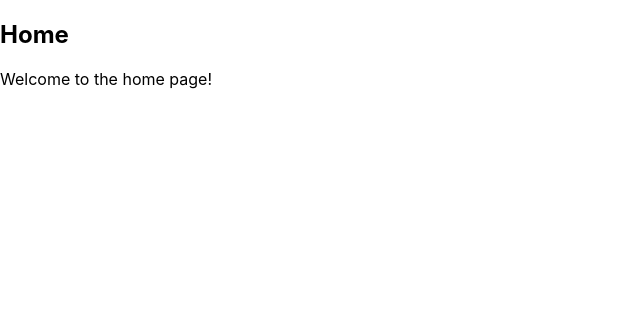
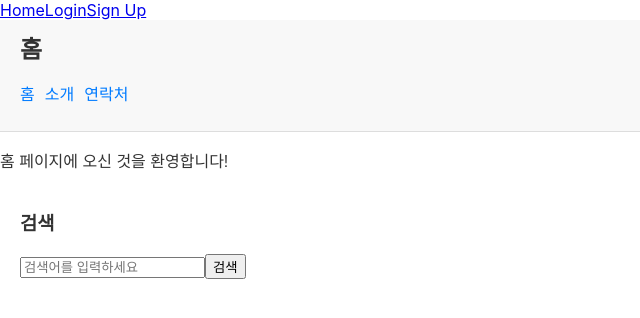
Before and after one commit to seat-reviews-finalpjt/seat-reviews, a React (Create React App) app: page / in a window 1280 px wide. Shown: the top 318 px of the page, without its empty margins (0-640 px from the left). Built offline with nearby package versions, Linux system fonts and the light colour scheme.

Commit message:
fix: 전체 코드 수정

```diff
--- a/src/App.js
+++ b/src/App.js
@@ -1,23 +1,39 @@
-import React from 'react';
-import { BrowserRouter as Router, Route, Routes } from 'react-router-dom';
-import SignUp from './SignUp';
+import React, { useState } from 'react';
+import { BrowserRouter as Router, Route, Routes, Link } from 'react-router-dom';
 import Login from './Login';
 import Home from './Home';
 import Logout from './Logout';
 import UserProfile from './UserProfile';
-
-
+import SignUp from './SignUp';
 
 function App() {
+    const [isLoggedIn, setIsLoggedIn] = useState(localStorage.getItem('token') ? true : false);
+    const [username, setUsername] = useState('');
+
     return (
         <Router>
             <div>
+                <nav>
+                    <Link to="/">Home</Link>
+                    {isLoggedIn ? (
+                        <>
+                            <span>{username}님 안녕하세요</span>
+                            <Link to="/logout">Logout</Link>
+                            <Link to={`/profile/${username}`}>Profile</Link>
+                        </>
+                    ) : (
+                        <>
+                            <Link to="/login">Login</Link>
+                            <Link to="/signup">Sign Up</Link>
+                        </>
+                    )}
+                </nav>
                 <Routes>
+                    <Route path="/login" element={<Login setIsLoggedIn={setIsLoggedIn} setUsername={setUsername} />} />
+                    <Route path="/" element={<Home isLoggedIn={isLoggedIn} />} />
+                    <Route path="/logout" element={<Logout setIsLoggedIn={setIsLoggedIn} setUsername={setUsername} />} />
+                    <Route path="/profile/:username" element={<UserProfile />} />
                     <Route path="/signup" element={<SignUp />} />
-                    <Route path="/login" element={<Login />} />
-                    <Route path="/logout" element={<Logout />} />
-                    <Route path="/user/:username" element={<UserProfile />} />
-                    <Route path="/" element={<Home />} />
                 </Routes>
             </div>
         </Router>
--- /dev/null
+++ b/src/Home.css
@@ -0,0 +1,43 @@
+.home-container {
+    font-family: Arial, sans-serif;
+    margin: 0;
+    padding: 0;
+    color: #333;
+}
+
+.home-header {
+    background-color: #f8f8f8;
+    padding: 10px 20px;
+    border-bottom: 1px solid #ddd;
+}
+
+.home-header h2 {
+    margin: 0;
+}
+
+.home-header nav ul {
+    list-style: none;
+    padding: 0;
+}
+
+.home-header nav ul li {
+    display: inline;
+    margin-right: 10px;
+}
+
+.home-header nav ul li a {
+    text-decoration: none;
+    color: #007bff;
+}
+
+.home-content {
+    padding: 20px;
+}
+
+.home-content section {
+    margin-bottom: 20px;
+}
+
+.home-content section h3 {
+    margin-top: 0;
+}
--- a/src/Home.js
+++ b/src/Home.js
@@ -1,10 +1,82 @@
-import React from 'react';
+import React, { useState } from 'react';
+import axios from 'axios';
+import { Link, useNavigate } from 'react-router-dom';
+import './Home.css';
 
-function Home() {
+function Home({ isLoggedIn }) {
+    const [query, setQuery] = useState('');
+    const [articles, setArticles] = useState([]);
+    const [error, setError] = useState(null);
+    const navigate = useNavigate();
+
+    const handleSearch = async () => {
+        if (!isLoggedIn) {
+            setError('로그인이 필요합니다.');
+            navigate('/login');
+            return;
+        }
+
+        const token = localStorage.getItem('token');
+        console.log('Using token:', token); // 토큰 확인용 로그
+
+        try {
+            const response = await axios.get('http://localhost:8000/searches/', {
+                params: { q: query },
+                headers: { Authorization: `Bearer ${token}` }
+            });
+
+            if (response.data.articles.length === 0) {
+                setError('해당 게시물은 존재하지 않습니다.');
+                setArticles([]);
+            } else {
+                setArticles(response.data.articles);
+                setError(null);
+            }
+        } catch (error) {
+            if (error.response && error.response.status === 401) {
+                navigate('/login');
+            } else {
+                setError('검색 중 오류가 발생했습니다.');
+            }
+        }
+    };
+
     return (
-        <div>
-            <h2>Home</h2>
-            <p>Welcome to the home page!</p>
+        <div className="home-container">
+            <header className="home-header">
+                <h2>홈</h2>
+                <nav>
+                    <ul>
+                        <li><Link to="/">홈</Link></li>
+                        <li><Link to="/about">소개</Link></li>
+                        <li><Link to="/contact">연락처</Link></li>
+                    </ul>
+                </nav>
+            </header>
+            <main>
+                <p>홈 페이지에 오신 것을 환영합니다!</p>
+                <div className="home-content">
+                    <section>
+                        <h3>검색</h3>
+                        <input
+                            type="text"
+                            value={query}
+                            onChange={(e) => setQuery(e.target.value)}
+                            placeholder="검색어를 입력하세요"
+                        />
+                        <button onClick={handleSearch}>검색</button>
+                        {error && <p className="error">{error}</p>}
+                        <div>
+                            {articles.map((article) => (
+                                <div key={article.id}>
+                                    <h4>{article.title}</h4>
+                                    <p>{article.content}</p>
+                                </div>
+                            ))}
+                        </div>
+                    </section>
+                </div>
+            </main>
         </div>
     );
 }
--- a/src/Login.js
+++ b/src/Login.js
@@ -2,8 +2,8 @@ import React, { useState } from 'react';
 import axios from 'axios';
 import { useNavigate } from 'react-router-dom';
 
-function Login() {
-    const [username, setUsername] = useState('');
+function Login({ setIsLoggedIn, setUsername }) {
+    const [username, setUserName] = useState('');
     const [password, setPassword] = useState('');
     const [message, setMessage] = useState('');
     const navigate = useNavigate();
@@ -15,8 +15,12 @@ function Login() {
                 username,
                 password,
             });
-            localStorage.setItem('token', response.data.access); // 저장하는 토큰 확인
+            const token = response.data.access;
+            console.log('Received token:', token); // 토큰 확인용 로그
+            localStorage.setItem('token', token); // JWT 토큰 저장
             setMessage('Login successful!');
+            setIsLoggedIn(true);
+            setUsername(username); // 상태 업데이트
             setTimeout(() => {
                 navigate('/');
             }, 2000); // 2초 후에 페이지 이동
@@ -48,7 +52,7 @@ function Login() {
                     <input
                         type="text"
                         value={username}
-                        onChange={(e) => setUsername(e.target.value)}
+                        onChange={(e) => setUserName(e.target.value)}
                     />
                 </div>
                 <div>
--- a/src/Logout.js
+++ b/src/Logout.js
@@ -2,19 +2,26 @@ import React, { useEffect, useState } from 'react';
 import axios from 'axios';
 import { useNavigate } from 'react-router-dom';
 
-function Logout() {
+function Logout({ setIsLoggedIn, setUsername }) {
     const navigate = useNavigate();
     const [message, setMessage] = useState('');
 
     useEffect(() => {
         const logout = async () => {
             try {
-                await axios.post('http://localhost:8000/accounts/logout/', null, {
+                const token = localStorage.getItem('token');
+                if (!token) {
+                    throw new Error('No token found');
+                }
+
+                await axios.post('http://localhost:8000/accounts/logout/', {}, {
                     headers: {
-                        Authorization: `Bearer ${localStorage.getItem('token')}`
+                        Authorization: `Bearer ${token}`
                     }
                 });
                 localStorage.removeItem('token');
+                setIsLoggedIn(false);
+                setUsername('');
                 setMessage('Logout successful!');
                 setTimeout(() => {
                     navigate('/login');
@@ -26,7 +33,7 @@ function Logout() {
         };
 
         logout();
-    }, [navigate]);
+    }, [navigate, setIsLoggedIn, setUsername]);
 
     return (
         <div>
--- a/src/UserProfile.js
+++ b/src/UserProfile.js
@@ -15,6 +15,7 @@ function UserProfile() {
                 const token = localStorage.getItem('token');
                 if (!token) {
                     setMessage('No token found. Please log in.');
+                    navigate('/login');
                     return;
                 }
 
```
